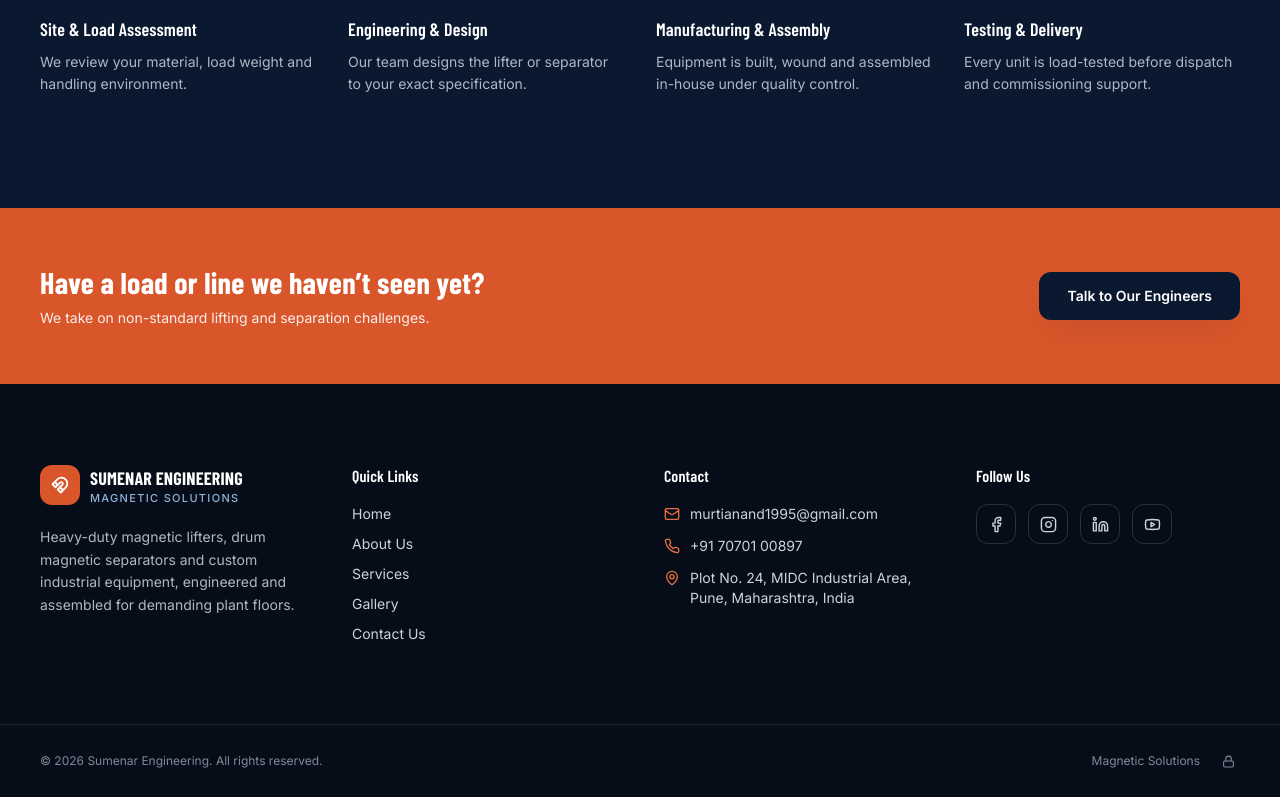
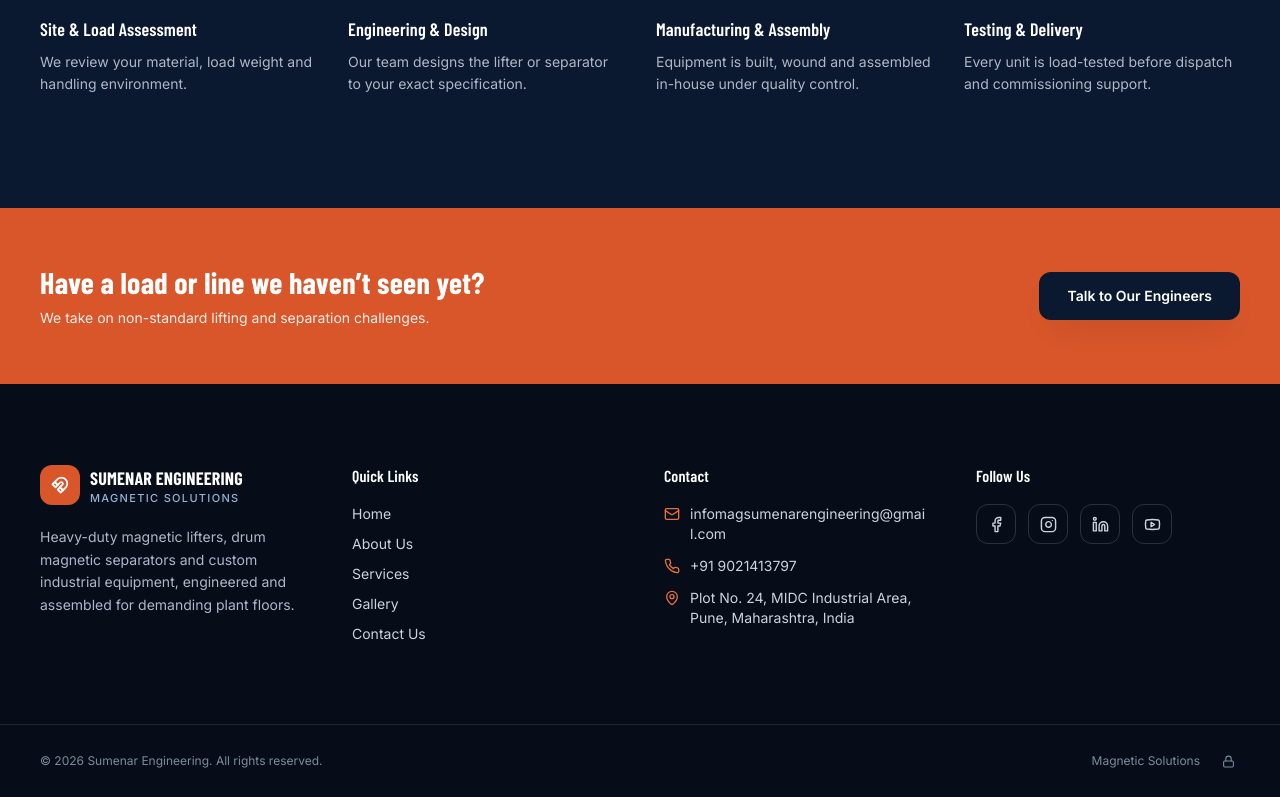
Before and after one commit to murtianand1995-stack/sumenar_engineering, a React (Vite) app: page /about in a window 1280 px wide. Shown: the part 2208-3005 px from the top of the page. Built offline with nearby package versions, Linux system fonts and the light colour scheme; no server answers; the database is empty; a web font is replaced by a local one.

Commit message:
added new email service & firebase

```diff
--- a/src/components/WhatsAppButton.jsx
+++ b/src/components/WhatsAppButton.jsx
@@ -2,7 +2,7 @@
 // WhatsApp chat with a friendly default message. This is completely
 // separate from the Contact form — the form only sends an email.
 
-const WHATSAPP_NUMBER = '917070100897'
+const WHATSAPP_NUMBER = '917479511663'
 const DEFAULT_MESSAGE = "Hi, I'm interested in Sumenar Engineering's products. Could you share more details?"
 
 export default function WhatsAppButton() {
--- a/src/data/siteData.js
+++ b/src/data/siteData.js
@@ -1,8 +1,8 @@
 export const COMPANY = {
   name: 'Sumenar Engineering',
   tagline: 'Magnetic Solutions',
-  email: 'murtianand1995@gmail.com',
-  phone: '+91 70701 00897',
+  email: 'infomagsumenarengineering@gmail.com',
+  phone: '+91 9021413797',
   address: 'Plot No. 24, MIDC Industrial Area, Pune, Maharashtra, India', // [YOUR COMPANY ADDRESS]
 }
 
```
